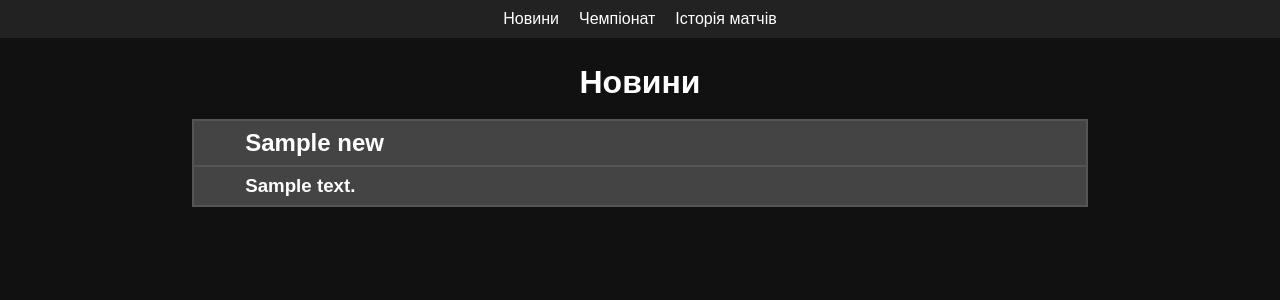
After one commit to sviatoslavradysh/football_flask, a Flask app: page /news/ in a window 1280 px wide. The commit adds this page. Shown: the top 300 px of the page. Run offline with Flask 3, Linux system fonts and the light colour scheme; tables that the repository leaves empty hold one stand-in row (values such as "Sample post").

Commit message:
новини додав

```diff
--- a/data.py
+++ b/data.py
@@ -1,2 +1,2 @@
 default_season = 1
-IP = '165.227.145.22'
+IP = '127.0.0.1'
--- a/database.py
+++ b/database.py
@@ -19,6 +19,11 @@ class db:
                                                         goal_home INTEGER,
                                                         goal_out INTEGER);
                                                         ''')
+        self.cur.execute(f'''CREATE TABLE IF NOT EXISTS news (
+                                                                id INTEGER PRIMARY KEY,
+                                                                title TEXT,
+                                                                description TEXT);
+                                                                ''')
         self.con.commit()
     def select_sqlite(self, table, values='*', where='', fetchall=False, cursor_dict=False):
         result = []
@@ -162,6 +167,19 @@ class db:
     def remove_command(self, id):
         self.delete_sqlite(table='commands', where=f'id={id}')
         return
+
+    def add_news(self, title, description):
+        columns = ['title', 'description']
+        values = [title, description]
+        self.insert_sqlite(table='news', columns_list=columns, data=values)
+
+    def get_all_news(self):
+        news = self.select_sqlite(table='news', fetchall=True, cursor_dict=True)
+        return news
+
+    def delete_news(self, id):
+        self.delete_sqlite(table='news', where=f'id={id}')
+        return
 dbase = db()
 #print(dbase.take_commands())
 #dbase.add_match(id_home=4, id_out=2, goal_home=2, goal_out=2, season=1, type=0)
--- a/main.py
+++ b/main.py
@@ -2,16 +2,23 @@ import flask
 
 from flask import Flask, render_template, request
 from database import dbase
-from data import default_season, IP
+from data import default_season
 
 app = Flask(__name__)
-navs = { "Чемпіонат": '/champ/', "Історія матчів": '/history/'}
+navs = {"Новини": '/news/', "Чемпіонат": '/champ/', "Історія матчів": '/history/'}
 admin_navs = navs.copy()
 admin_navs['Команди'] = '/admin/commands/'
 admin_navs['Матчі'] = '/admin/matches/'
+admin_navs['Новини'] = '/admin/news/'
 @app.route('/')
 def home():
     return flask.redirect('/champ/')
+
+@app.route('/news/')
+def news():
+    news = dbase.get_all_news()
+    return render_template('news.html', navs=navs, news=news)
+
 @app.route('/history/')
 def history():
     args = request.args
@@ -100,6 +107,16 @@ def admin_functions(path):
         commands = dbase.take_commands()
         return render_template('matches.html', navs=admin_navs, commands=commands)
 
+    elif path == 'news':
+        if request.method == 'POST':
+            form = dict(request.form)
+            title = form.get('title')
+            description = form.get('description')
+            if title and description:
+                dbase.add_news(title=title, description=description)
+        news = dbase.get_all_news()
+        return render_template('news.html', navs=navs, news=news, isAdmin=True)
+
 
 if __name__ == '__main__':
-    app.run(host='0.0.0.0', debug=3)
+    app.run(host='0.0.0.0')
--- a/static/css/style.css
+++ b/static/css/style.css
@@ -76,6 +76,27 @@ h3, h1 {
     padding-top: 1vh
 }
 
+.containerCenter {
+    display: flex;
+    justify-content: center;
+    align-items: center;
+    margin-bottom: 5vh;
+}
+.news {
+    background: #444;
+    border: solid 1px #555;
+    width: 70vw;
+
+}
+
+.news h2, .news h3, .news input {
+    text-align: left;
+    padding-left: 4vw;
+    padding-top: 1vh;
+    padding-bottom: 1vh;
+    border: solid 1px #555
+}
+
 /* CSS-стилі для кнопки з анімацією */
 .button-submit {
   background-color: #333;
--- /dev/null
+++ b/templates/news.html
@@ -0,0 +1,36 @@
+{% extends "layout.html" %}
+
+{% block body %}
+
+<form method="post">
+    <br>
+    <h1>Новини</h1>
+    <br>
+    {% for new in news %}
+    <div class="containerCenter">
+
+       <div class="news">
+            <h2>{{ new['title'] }}</h2>
+            <h3>{{ new['description'] }}</h3>
+        </div>
+    </div>
+    {% endfor %}
+
+    {% if isAdmin %}
+    <form method="post">
+        <div class="containerCenter">
+
+       <div class="news">
+            <input type="text" name="title" placeholder="Титулка">
+            <input type="text" name="description" placeholder="Опис">
+           <button type="submit" class="button-submit" name="add" value=1>Додати новину</button>
+
+        </div>
+
+    </div>
+
+    </form>
+    {% endif %}
+
+</form>
+{% endblock %}
```
